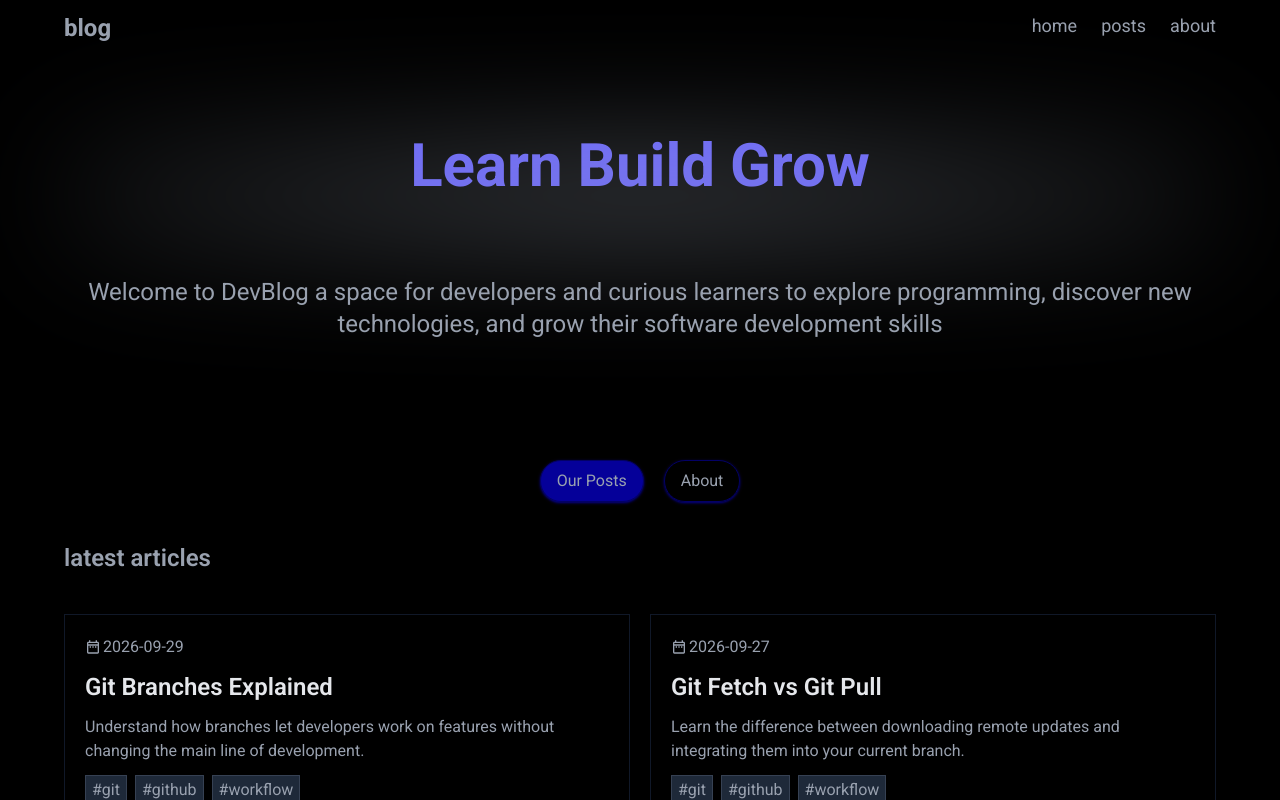
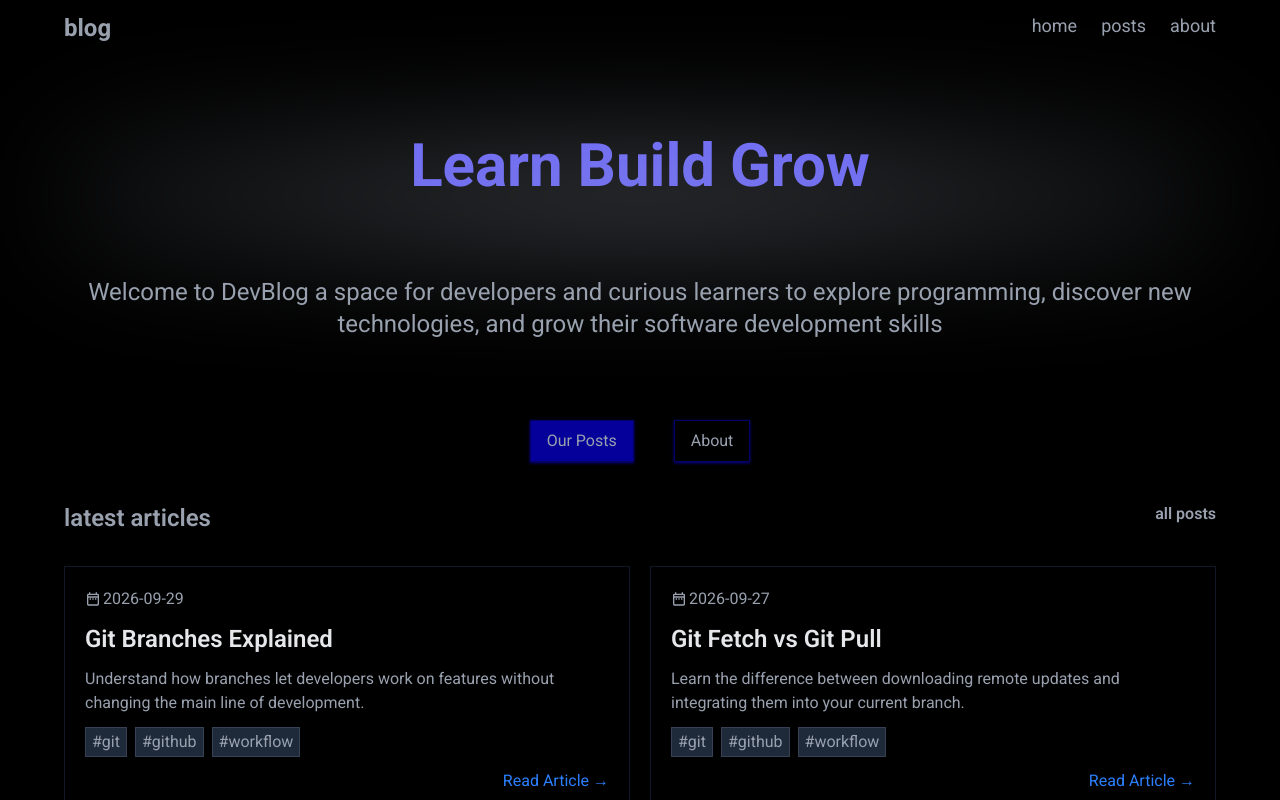
Before and after one commit to tehdi-seid/m5-w1-blog-app, a React (Vite) app: page / in a window 1280 px wide. Shown: the top 800 px of the page. Built offline with nearby package versions, Linux system fonts and the light colour scheme; a web font is replaced by a local one.

Commit message:
redesigning the layout of posts inside body and posts

```diff
--- a/src/components/PostCard.tsx
+++ b/src/components/PostCard.tsx
@@ -14,7 +14,10 @@ function PostCard({ post }: { post: Post }) {
       <p>{post.excerpt}</p>
       <div className="flex gap-2">
         {post.tags.map((tag) => (
-          <p className="border px-1.5 py-0.5 border-gray-700 bg-gray-800">
+          <p
+            key={tag}
+            className="border px-1.5 py-0.5 border-gray-700 bg-gray-800"
+          >
             #{tag}
           </p>
         ))}
--- a/src/routes/HomePage.tsx
+++ b/src/routes/HomePage.tsx
@@ -5,7 +5,7 @@ import PostCard from "../components/PostCard";
 function HomePage() {
   const latest_posts = posts.slice(1, 5);
   return (
-    <section className="mt-20 relative mx-[5%] ">
+    <section className="mt-20 relative mx-[5%] my-5">
       <div className="relative flex flex-col gap-20 items-center">
         <h1 className="text-6xl font-bold text-[hsla(242,100%,70%)]">
           Learn Build Grow
@@ -20,27 +20,35 @@ function HomePage() {
       <div>
         <div className="bg-radial from-gray-400 blur-3xl to-transparent absolute w-full h-30 top-0 opacity-50"></div>
       </div>
-      <div className="mt-30 flex justify-center gap-5">
+      <div className="mt-20 flex justify-center gap-10">
         <Link
-          className="rounded-4xl capitalize px-4 py-2 bg-[hsl(242,100%,30%)] border border-[hsl(242,100%,20%)] shadow-sm shadow-[hsl(242,100%,25%)] hover:bg-transparent transition-all duration-200 ease-in relative hover:-top-1"
+          className="capitalize px-4 py-2 bg-[hsl(242,100%,30%)] border border-[hsl(242,100%,20%)] shadow-sm shadow-[hsl(242,100%,25%)] hover:bg-transparent transition-all duration-200 ease-in relative hover:-top-1"
           to="/posts"
         >
           our posts
         </Link>
         <Link
-          className="rounded-4xl capitalize px-4 py-2 hover:bg-[hsl(242,100%,30%)] border border-[hsl(242,100%,20%)] shadow-sm shadow-[hsl(242,100%,25%)] bg-transparent transition-all duration-100 ease-in relative hover:-top-1"
+          className="capitalize px-4 py-2 hover:bg-[hsl(242,100%,30%)] border border-[hsl(242,100%,20%)] shadow-sm shadow-[hsl(242,100%,25%)] bg-transparent transition-all duration-100 ease-in relative hover:-top-1"
           to="/about"
         >
           about
         </Link>
       </div>
-      <div>
-        <h1 className="text-2xl font-semibold my-4 hover:underline hover:text-[hsl(242,100%,80%)] w-max cursor-pointer my-10">
-          latest articles
-        </h1>
+      <div className="mt-10">
+        <div className="flex justify-between mb-8">
+          <h1 className="text-2xl font-semibold hover:underline hover:text-[hsl(242,100%,80%)]">
+            latest articles
+          </h1>
+          <Link
+            className="font-semibold hover:underline hover:text-[hsl(242,100%,80%)]"
+            to="/posts"
+          >
+            all posts
+          </Link>
+        </div>
         <div className="grid grid-cols-[repeat(auto-fit,minmax(min(380px,100%),1fr))] gap-5">
           {latest_posts.map((post) => (
-            <PostCard post={post} />
+            <PostCard key={post.slug} post={post} />
           ))}
         </div>
       </div>
--- a/src/routes/Posts.tsx
+++ b/src/routes/Posts.tsx
@@ -9,7 +9,7 @@ function Posts() {
       <h1 className="text-2xl font-semibold text-center py-3 ">Posts</h1>
       <div className="grid grid-cols-[repeat(auto-fit,minmax(min(380px,100%),1fr))] gap-5">
         {post.map((post) => (
-          <PostCard post={post} />
+          <PostCard key={post.slug} post={post} />
         ))}
       </div>
     </div>
```
